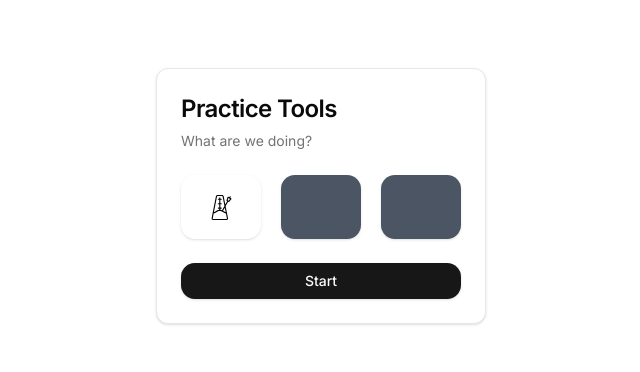
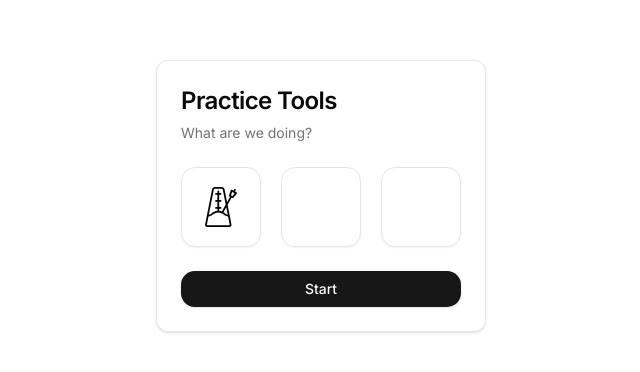
Before and after one commit to Pandaphobic/practice-utilities, a Next.js app: page / in a window 1280 px wide. Shown: the part 204-576 px from the top of the page, without its empty margins (319-959 px from the left). Built offline with nearby package versions, Linux system fonts and the light colour scheme.

Commit message:
better spacing

```diff
--- a/src/app/metronome/page.tsx
+++ b/src/app/metronome/page.tsx
@@ -24,6 +24,7 @@ import {
   StopIcon,
   ArrowLeftIcon,
   ChevronUpIcon,
+  ChevronDownIcon,
 } from "@radix-ui/react-icons";
 // Metronome
 import { Metronome } from "@/lib/metronome";
@@ -121,40 +122,41 @@ export default function MetronomePage() {
 
   return (
     <div className="flex flex-col items-center justify-between">
-      <Card className="max-w-[600px] w-full">
+      <Card className=" w-full">
         <CardHeader className="pb-0">
           <CardTitle className="text-2xl">Metronome</CardTitle>
           <CardDescription className="grid grid-cols-2 text-sm">
             Set Time Signature, BMP and Notes.
           </CardDescription>
         </CardHeader>
-        <CardContent className="pt-0 mt-0">
-          <div className={`flex items-center justify-between p-10`}>
+        <CardContent className="py-0 my-2">
+          <div className={`flex items-center justify-between px-4 py-4`}>
             {notes.map((note, i) => (
               <div className="text-center p-1" key={i}>
                 <Button
+                  variant={"outline"}
                   className="p-1 h-6 mb-2"
                   onClick={() => incrementNote(i)}
                 >
                   <ChevronUpIcon />
                 </Button>
-
                 <div
                   key={i + 1}
-                  className={`h-14 w-14 rounded-xl ${
-                    i + 1 === count ? "bg-white" : "bg-slate-900"
+                  className={`h-14 w-14 rounded-xl border ${
+                    i + 1 === count ? "bg-white" : ""
                   } ${i + 1 === count ? "text-black" : "text-white"}`}
                 >
                   <p className="text-center justify-center flex flex-col h-full w-full">
                     {note[1]}
                   </p>
-                  <Button
-                    className="p-1 h-6 mt-2"
-                    onClick={() => decrementNote(i)}
-                  >
-                    <ChevronUpIcon className="transform rotate-180" />
-                  </Button>
                 </div>
+                <Button
+                  variant={"outline"}
+                  className="p-1 h-6 mt-2"
+                  onClick={() => decrementNote(i)}
+                >
+                  <ChevronDownIcon />
+                </Button>
               </div>
             ))}
           </div>
--- a/src/app/page.tsx
+++ b/src/app/page.tsx
@@ -32,24 +32,24 @@ export default function Home() {
         <CardContent>
           <div className="grid grid-cols-3 gap-5">
             <Button
+              variant="outline"
               onClick={() => setSelected(0)}
-              className={`h-16 w-20 ${
-                selected === 0 ? "bg-white" : "bg-gray-600"
-              }`}
+              className={`h-20 w-20 ${selected === 0 && "bg-white"}`}
             >
-              <MetronomeIcon size={25} />
+              <MetronomeIcon
+                size={40}
+                fill={`${selected === 0 ? "#000" : "#aaa"}`}
+              />
             </Button>
             <Button
+              variant="outline"
               onClick={() => setSelected(1)}
-              className={`h-16 w-20 ${
-                selected === 1 ? "bg-white" : "bg-gray-600"
-              }`}
+              className={`h-20 w-20 ${selected === 1 && "bg-white"}`}
             ></Button>
             <Button
+              variant="outline"
               onClick={() => setSelected(2)}
-              className={`h-16 w-20 ${
-                selected === 2 ? "bg-white" : "bg-gray-600"
-              }`}
+              className={`h-20 w-20 ${selected === 2 && "bg-white"}`}
             ></Button>
           </div>
         </CardContent>
--- a/src/components/icons/metronome.tsx
+++ b/src/components/icons/metronome.tsx
@@ -1,6 +1,6 @@
-const MetronomeIcon = ({ size }: { size: number }) => (
+const MetronomeIcon = ({ size, fill }: { size: number; fill?: string }) => (
   <svg
-    fill="#000000"
+    fill={fill}
     height={`${size}px`}
     width={`${size}px`}
     viewBox="0 0 314 314"
```
